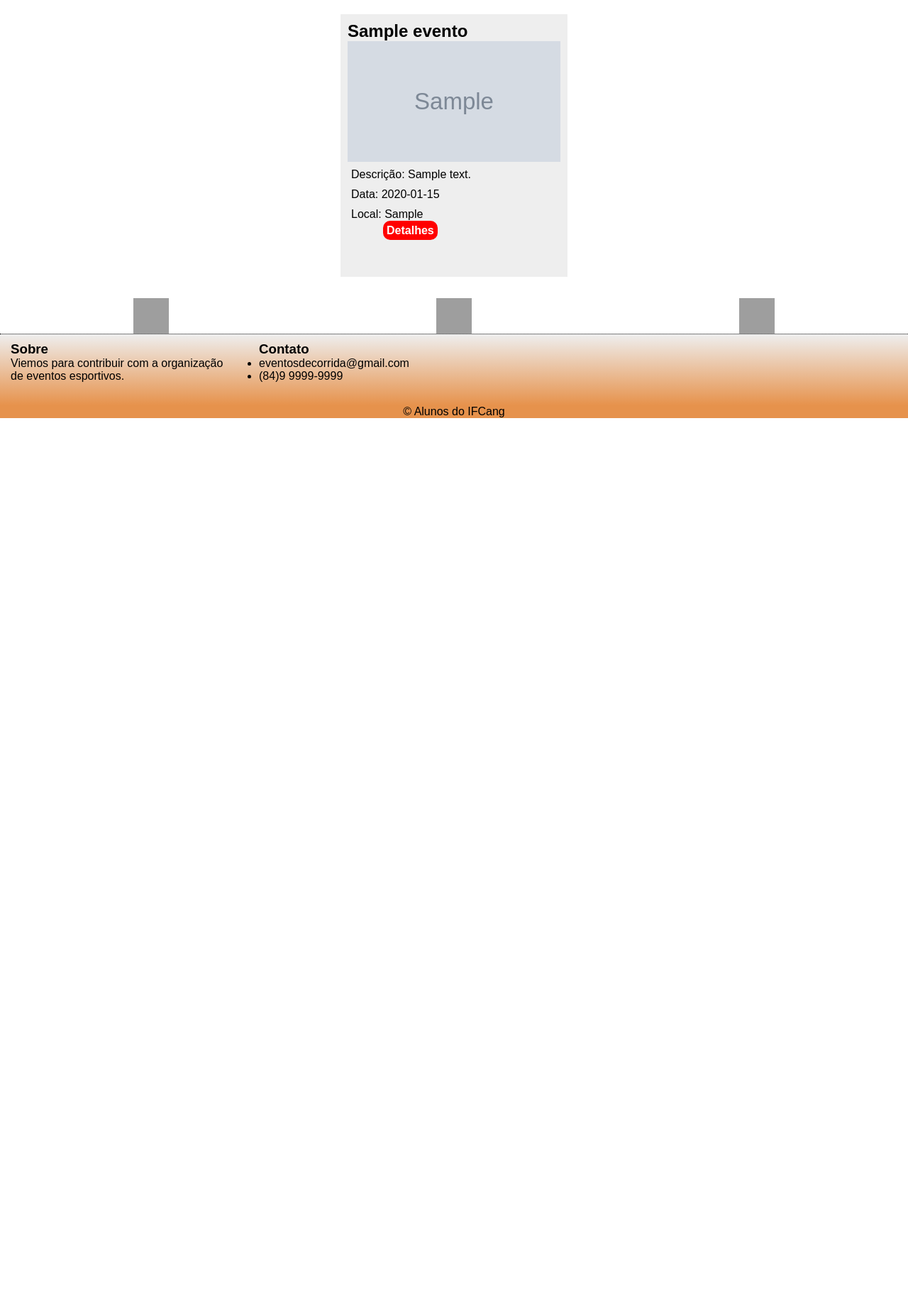
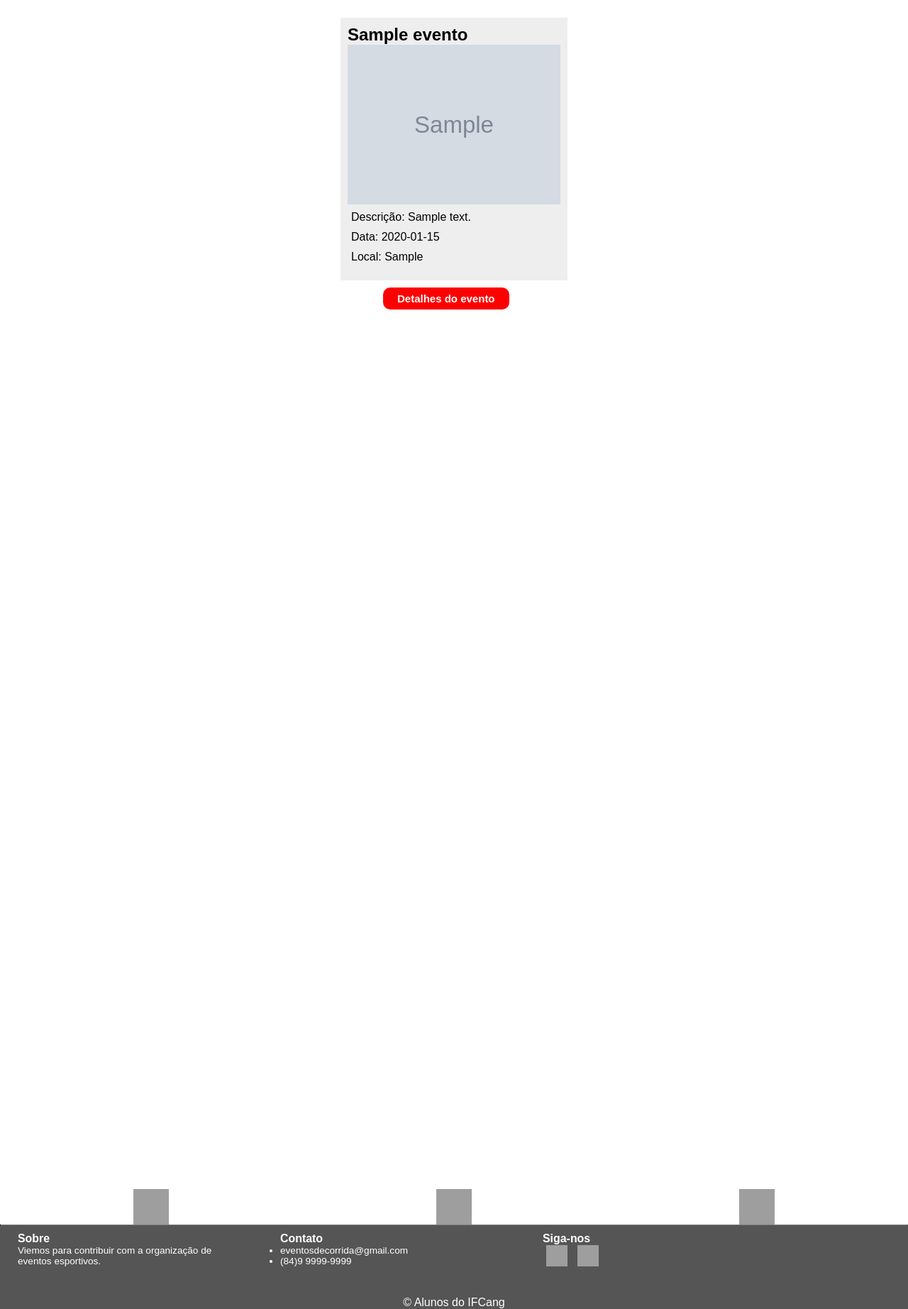
Before and after one commit to Edsondomingos/projeto_integrador_I, a PHP site: page / in a window 1280 px wide. Shown: the part 93-1937 px from the top of the page at 71% size. Before the commit the page ends 682 px from the top, so only its background shows below. Run offline with PHP 8.4, Linux system fonts and the light colour scheme; tables that the repository leaves empty hold one stand-in row (values such as "Sample post"); grey boxes marked "Sample" are stand-in pictures; grey boxes are pictures that could not be loaded.

Commit message:
Correções css, limpagem de comentarios no codigo

```diff
--- a/_bd/autenticar.php
+++ b/_bd/autenticar.php
@@ -17,7 +17,6 @@
         }
         header('Location: ../index.php?bv=Seja+bem+vindo');
 
-        // $_SESSION['senha'] = $_POST["senha"];//Tirar senha da sessão()salvar variaveis no while)
     }else{
         header('Location: ../_pages/login.php?autenticar=usuario+ou+senha+incorreta,+tente+novamente.');
     };
--- a/_bd/forma_pagamento_bd.php
+++ b/_bd/forma_pagamento_bd.php
@@ -1,7 +1,7 @@
 <?php
 include "../_template/head.php";
 if ( isset($_SESSION['usuario']) and isset($_SESSION['cpf']) ){
-	// $id_evento = $_GET['id'];
+
 
 	$forma = $_POST['forma'];
 	$inscricao = $_POST['inscricao'];
--- a/_bd/sair_sessao.php
+++ b/_bd/sair_sessao.php
@@ -2,7 +2,7 @@
 	header('Location: ../');
 	session_start();
 	unset($_SESSION['usuario']);
-	unset($_SESSION['senha']);
+	unset($_SESSION['cpf']);
 
 
 ?>
--- a/_css/style.css
+++ b/_css/style.css
@@ -1,3 +1,5 @@
+@import url ('https://fonts.googleapis.com/css2? família=Merriweather:wght@300&display=swap');
+
 * {
 	margin: 0;
 	padding: 0;
@@ -87,11 +89,12 @@ a {
 	height: 350px;
 	padding: 10px;
 	background-color: #eee;
+	margin-top: 5px;
 }
 
 .item-secao img {
 	width: 100%;
-	height: 170px;
+	height: auto;
 }
 
 .item-secao p {
@@ -154,20 +157,38 @@ a {
 }
 
 footer {
+	margin-top: 100%;
+	color: #fff;
 }
 
 .rodape {
 	width: auto;
-	height: 100vh;
+	height: auto;
+	font-size: 85%;
+	/*font-family: 'Merriweather', serif ,Helverita;*/
+	/*font-weight: 600;*/
 
 	display: flex;
 	flex-wrap: wrap;
+
+	/*flex-basis: 0;
+	flex-shrink: 2;
+	flex-grow: 2;*/
+
 	height: 100px;
-	background-image: linear-gradient(to top, rgba(220, 100, 0, 0.7), #eee);
+	/*background-image: linear-gradient(to top, rgba(220, 100, 0, 0.7), #eee);*/
+	background-color: #555;
+
 }
 
 .rodape article {
 	width: 25%;
-	margin: 10px 15px;
+	margin: 10px 25px;
 	/*line-height: 30%;*/
 }
+
+.rodape img {
+	width: 30px;
+	height: 30px;
+	margin: 0 5px;
+}
--- a/_pages/criar_evento.php
+++ b/_pages/criar_evento.php
@@ -3,6 +3,8 @@
 
 
     ?>
+
+    <h1>Criar evento</h1>
 
     <form action="../_bd/criar_evento_bd.php" method="post" class="formulario" enctype="multipart/form-data">
 
--- a/_pages/pagamento.php
+++ b/_pages/pagamento.php
@@ -3,8 +3,6 @@
 	if(isset($_SESSION['usuario']) && isset($_SESSION['cpf'])) {
         session_abort();
 	include '../_template/head.php';
-
-	// $id_evento = $_GET['id'];
 
 	include '../_bd/conexao.php';
 
@@ -12,8 +10,7 @@
 
 	$cpf = $_SESSION['cpf'];
 
-	// $sql = "SELECT * FROM inscricao WHERE cpf_atleta=$id_evento";
-	$sql = "SELECT * FROM inscricao WHERE cpf_atleta='$cpf'";//$id_evento";
+	$sql = "SELECT * FROM inscricao WHERE cpf_atleta='$cpf'";
 
 	$result = $conn->query($sql);
 
--- a/_template/footer.php
+++ b/_template/footer.php
@@ -1,7 +1,7 @@
 
 	</main>
 	</div>
-	<footer>
+	<footer role="footer">
 		<figure id="corredor-rodape"  >
 			<img src="<?php echo URL()?>_imgs/corredor.gif" width="50px" height="50px">
 			<img src="<?php echo URL()?>_imgs/corredor.gif" width="50px" height="50px">
@@ -20,9 +20,14 @@
 					<li>(84)9 9999-9999</li>
 				</ul>
 			</article>
+			<article>
+				<h3>Siga-nos</h3>
+				<img src="<?php echo URL()."_imgs/insta.png" ?>" alt="imagem do link para o instagram" title="imagem do link para nosso instagram">
+				<img src="<?php echo URL()."_imgs/linkedin.png" ?>" alt="imagem do link para o linkedin" title="imagem do link para nosso linkedin">
+			</article>
 
 		</section>
-		<p style="background:rgba(220, 100, 0, 0.7); text-align:center;">&copy; Alunos do IFCang</p>
+		<p style="/*background:rgba(220, 100, 0, 0.7)*/;background: #555; text-align:center;">&copy; Alunos do IFCang</p>
 
 		<!-- </div> -->
 	</footer>
--- a/_template/head.php
+++ b/_template/head.php
@@ -14,17 +14,14 @@
 	<meta name="viewport" content="width=device-width, initial-scale=1">
 	<title>Cadastro de corridas</title>
 	<link rel="stylesheet" type="text/css" href="<?php echo URL() ?>_css/style.css">
-	<style type="text/css">
-
-	</style>
 </head>
 <body>
 	<div>
 	<header>
-		<h1>Eventos de Corrida</h1>
+		<h1 title="Site de ">Eventos de Corrida</h1>
 	</header>
 
-	<nav>
+	<nav role="menubar">
 		<ul>
 
 		<?php
@@ -44,4 +41,4 @@
 
 		</ul>
 	</nav>
-<main>
+<main role="main">
--- a/index.php
+++ b/index.php
@@ -7,20 +7,18 @@
 	$sql = "SELECT * FROM evento";
 
 	$result = $conn->query($sql);
-	// echo $result->num_row;
+
 	if ($result->num_rows > 0){
 		echo "<section class='secao'>";
 		while ($row = $result->fetch_assoc()){
 
 			echo "<article class='item-secao'>";
-			echo "<h2>".$row['titulo']."</h2>";
-			echo "<img src='./_imgs/img_evento/".$row['imagem']."' />";
-			// echo "<img src='".URL()."_imgs/corredor.gif' />";
-			// echo "<img src='".URL()."_imgs/".$row['imagem']."' />";
-			echo "<p>Descrição: ".$row['descricao']."</p>";
-			echo "<p>Data: ".$row['data_evento']."</p>";
-			echo "<p>Local: ".$row['local_evento']."</p>";
-			echo "<a href='./_pages/inscricao.php?id=".$row['id']."' class='bt'>Detalhes</a>";
+			echo "<h2 title='O evento se chama ".$row['titulo']."'>".$row['titulo']."</h2>";
+			echo "<img src='./_imgs/img_evento/".$row['imagem']."' alt='Imagem do evento' alt='anime'/>";
+			echo "<p title='Descricao: ".$row['descricao']."'>Descrição: ".$row['descricao']."</p>";
+			echo "<p title='Data: ".$row['data_evento']."'>Data: ".$row['data_evento']."</p>";
+			echo "<p title='Local: ".$row['local_evento']."'>Local: ".$row['local_evento']."</p>";
+			echo "<br/><br/><a href='./_pages/inscricao.php?id=".$row['id']."' class='bt button-inputs'  title='Link que te leva a pagina de detalhes do evento clicado'>Detalhes do evento</a>";
 			echo "</article>";
 
 		}
```
Also changed, not shown: _bd/cancelar_inscricao.php (+1 -7 lines), _bd/inscricao.php (+2 -11 lines), _pages/inscricao.php (+3 -4 lines), _pages/perfil.php (+3 -6 lines), _css/stylemobile.css (renamed from _css/style2.css).
